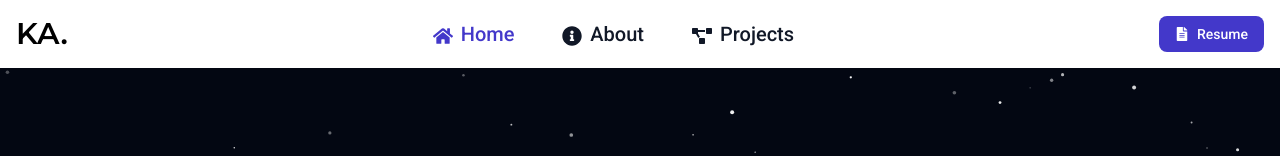
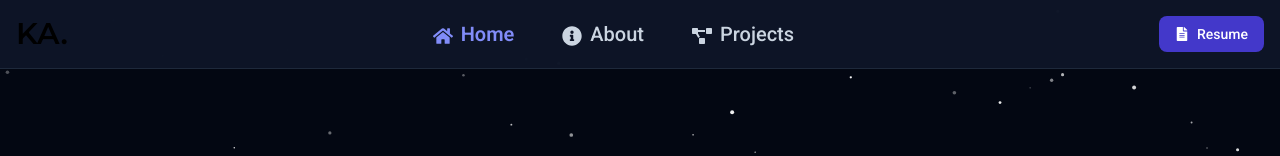
Before and after one commit to karimadel99/Portfolio, a React (Vite) app: page / in a window 1280 px wide. Shown: the top 156 px of the page. Built offline with nearby package versions, Linux system fonts and the light colour scheme.

Commit message:
style: dark glass Nav — slate-900/90 bg, indigo-400 active links

```diff
--- a/src/Components/Nav/Nav.jsx
+++ b/src/Components/Nav/Nav.jsx
@@ -4,9 +4,9 @@ import { FaFileAlt } from 'react-icons/fa';
 import { navLinks } from '@/data/navLinks';
 
 const activeClass =
-  'block py-2 px-3 text-white bg-indigo-700 rounded md:bg-transparent md:text-indigo-700 md:p-0 md:dark:text-indigo-500';
+  'block py-2 px-3 text-indigo-400 font-semibold md:p-0';
 const inactiveClass =
-  'block py-2 px-3 text-gray-900 rounded hover:bg-gray-100 md:hover:bg-transparent md:hover:text-indigo-700 md:p-0 md:dark:hover:text-indigo-500 dark:text-white dark:hover:bg-gray-700 dark:hover:text-white md:dark:hover:bg-transparent dark:border-gray-700';
+  'block py-2 px-3 text-slate-300 rounded hover:text-white hover:bg-slate-800 md:hover:bg-transparent md:hover:text-indigo-400 md:p-0 transition-colors';
 const navLinkClass = ({ isActive }) => (isActive ? activeClass : inactiveClass);
 
 export default function Nav() {
@@ -23,8 +23,8 @@ export default function Nav() {
 
   return (
     <nav
-      className={`bg-white dark:bg-gray-900 fixed w-full z-20 top-0 start-0 border-gray-200 dark:border-gray-600 transition-shadow duration-300 ${
-        scrolled ? 'shadow-lg backdrop-blur-sm' : ''
+      className={`bg-slate-900/90 backdrop-blur-md border-b border-slate-800 fixed w-full z-20 top-0 start-0 transition-shadow duration-300 ${
+        scrolled ? 'shadow-lg shadow-indigo-950/50' : ''
       }`}
     >
       <div className="max-w-screen-xl flex flex-wrap items-center justify-between mx-auto p-4">
@@ -68,7 +68,7 @@ export default function Nav() {
             isMenuOpen ? 'max-h-60 opacity-100' : 'max-h-0 opacity-0 md:max-h-none md:opacity-100'
           }`}
         >
-          <ul className="flex font-roboto flex-col text-xl p-4 md:p-0 mt-4 font-medium border border-gray-100 rounded-lg bg-gray-50 md:space-x-12 rtl:space-x-reverse md:flex-row md:mt-0 md:border-0 md:bg-white dark:bg-gray-800 md:dark:bg-gray-900 dark:border-gray-700">
+          <ul className="flex font-roboto flex-col text-xl p-4 md:p-0 mt-4 font-medium border border-slate-700 rounded-lg bg-slate-800 md:space-x-12 rtl:space-x-reverse md:flex-row md:mt-0 md:border-0 md:bg-transparent">
             {navLinks.map(({ to, icon: Icon, label, end }) => (
               <li key={to}>
                 <NavLink
```
